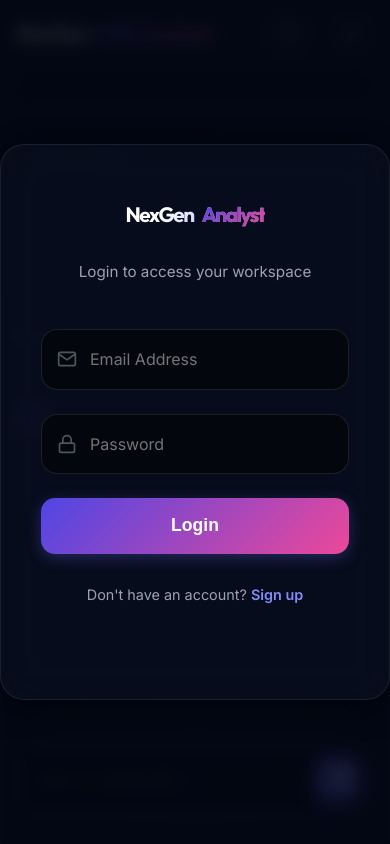
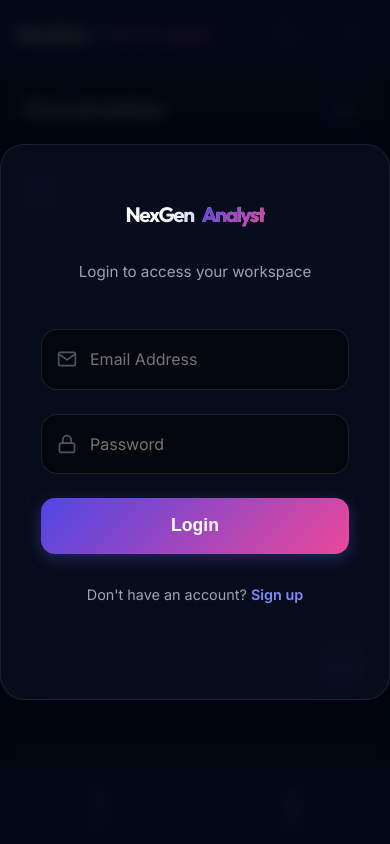
Before and after one commit to aryanjha205/Rag-Chatbot, a FastAPI app: page / in a window 390 px wide. Run offline with FastAPI, Linux system fonts and the light colour scheme; some libraries are stand-ins or nearby versions.

Commit message:
Add files via upload

```diff
--- a/static/script.js
+++ b/static/script.js
@@ -446,5 +446,37 @@
         localStorage.setItem('rag_theme', currentTheme);
     });
 
+    // --- Mobile Nav Logic ---
+    const mobileNavItems = document.querySelectorAll('.mobile-bottom-nav .nav-item');
+    const uploadSidebar = document.querySelector('.upload-sidebar');
+    const chatSection = document.querySelector('.chat-section');
+
+    function switchView(target) {
+        if (window.innerWidth > 600) return; // Only for mobile
+
+        if (target === 'chat') {
+            chatSection.classList.remove('view-hidden');
+            uploadSidebar.classList.add('view-hidden');
+        } else {
+            chatSection.classList.add('view-hidden');
+            uploadSidebar.classList.remove('view-hidden');
+        }
+
+        mobileNavItems.forEach(item => {
+            item.classList.toggle('active', item.dataset.target === target);
+        });
+    }
+
+    mobileNavItems.forEach(item => {
+        item.addEventListener('click', () => {
+            switchView(item.dataset.target);
+        });
+    });
+
+    // Initialize mobile view
+    if (window.innerWidth <= 600) {
+        switchView('chat');
+    }
+
     function focusInput() { questionInput.focus(); }
 });
--- a/static/style.css
+++ b/static/style.css
@@ -843,6 +843,9 @@
 @keyframes fadeInLeft { from { opacity: 0; transform: translateX(-20px); } to { opacity: 1; transform: translateX(0); } }
 @keyframes fadeInRight { from { opacity: 0; transform: translateX(20px); } to { opacity: 1; transform: translateX(0); } }
 
+/* Desktop visibility defaults */
+.mobile-bottom-nav { display: none; }
+
 /* Responsiveness Improvements */
 @media (max-width: 1024px) {
     .main-content {
@@ -875,6 +878,8 @@
         padding: 0;
         height: 100dvh;
         overflow: hidden;
+        display: flex;
+        flex-direction: column;
     }
 
     .header {
@@ -882,10 +887,10 @@
         margin-bottom: 0;
         background: var(--panel-bg);
         border-bottom: 1px solid var(--glass-border);
+        flex-shrink: 0;
     }
 
     .logo { font-size: 1.5rem; }
-
     .stats-badge { display: none; }
 
     .main-content {
@@ -894,41 +899,104 @@
         display: flex;
         flex-direction: column;
         overflow: hidden;
+        position: relative;
     }
 
-    .upload-sidebar {
-        padding: 1rem;
+    .upload-sidebar, .chat-section {
+        position: absolute;
+        top: 0;
+        left: 0;
+        width: 100%;
+        height: 100%;
         border-radius: 0;
-        height: auto;
         border: none;
-        border-bottom: 1px solid var(--glass-border);
-    }
-
-    .uploaded-files-section {
-        max-height: 150px;
+        padding: 1.5rem;
+        background: var(--bg-color-main);
+        transition: opacity 0.3s ease, transform 0.3s ease;
         overflow-y: auto;
     }
 
+    /* Tab Switch Logic on Mobile */
+    .view-hidden {
+        opacity: 0;
+        pointer-events: none;
+        transform: translateY(20px);
+    }
+
+    .upload-header, .chat-header {
+        text-align: center;
+        margin-bottom: 1.5rem;
+    }
+
+    .upload-header h2, .chat-header h2 {
+        font-size: 1.5rem;
+        margin-bottom: 0.5rem;
+    }
+
     .chat-section {
+        display: flex;
+        flex-direction: column;
+        padding-bottom: 90px;
+    }
+
+    .chat-history { flex: 1; }
+
+    .chat-input-wrapper {
+        position: fixed;
+        bottom: 5rem;
+        left: 1rem;
+        right: 1rem;
+        margin-top: 0;
+        z-index: 50;
+    }
+
+    .chat-typing {
+        bottom: 9rem;
+        left: 2rem;
+    }
+
+    /* Mobile Nav Bar Styling */
+    .mobile-bottom-nav {
+        display: flex;
+        justify-content: space-around;
+        align-items: center;
+        background: var(--panel-bg);
+        backdrop-filter: blur(20px);
+        border-top: 1px solid var(--glass-border);
+        height: 70px;
+        flex-shrink: 0;
+        padding-bottom: env(safe-area-inset-bottom);
+        z-index: 100;
+    }
+
+    .nav-item {
         flex: 1;
-        border-radius: 0;
         height: 100%;
         display: flex;
         flex-direction: column;
-        padding: 1rem;
+        align-items: center;
+        justify-content: center;
+        gap: 4px;
+        background: none;
+        border: none;
+        color: var(--text-secondary);
+        font-family: var(--app-font);
+        font-size: 0.75rem;
+        font-weight: 500;
+        transition: all 0.3s;
+        cursor: pointer;
     }
 
-    .chat-history {
-        flex: 1;
+    .nav-item.active {
+        color: var(--accent-hover);
     }
 
-    .chat-input-wrapper {
-        margin-bottom: 1rem;
+    .nav-item svg {
+        transition: transform 0.3s;
     }
 
-    .chat-typing {
-        bottom: 5rem;
-        left: 1rem;
+    .nav-item.active svg {
+        transform: scale(1.1);
     }
 }
 
--- a/templates/index.html
+++ b/templates/index.html
@@ -141,6 +141,18 @@
                 </div>
             </section>
         </div>
+
+        <!-- Mobile Navigation Bar -->
+        <nav class="mobile-bottom-nav">
+            <button class="nav-item active" data-target="chat">
+                <svg width="20" height="20" viewBox="0 0 24 24" fill="none" stroke="currentColor" stroke-width="2"><path d="M21 15a2 2 0 0 1-2 2H7l-4 4V5a2 2 0 0 1 2-2h14a2 2 0 0 1 2 2z"></path></svg>
+                <span>Chat</span>
+            </button>
+            <button class="nav-item" data-target="upload">
+                <svg width="20" height="20" viewBox="0 0 24 24" fill="none" stroke="currentColor" stroke-width="2"><path d="M4 19.5A2.5 2.5 0 0 1 6.5 17H20"></path><path d="M6.5 2H20v20H6.5A2.5 2.5 0 0 1 4 19.5v-15A2.5 2.5 0 0 1 6.5 2z"></path></svg>
+                <span>Files</span>
+            </button>
+        </nav>
     </main>
 
     <script src="/static/script.js"></script>
```
